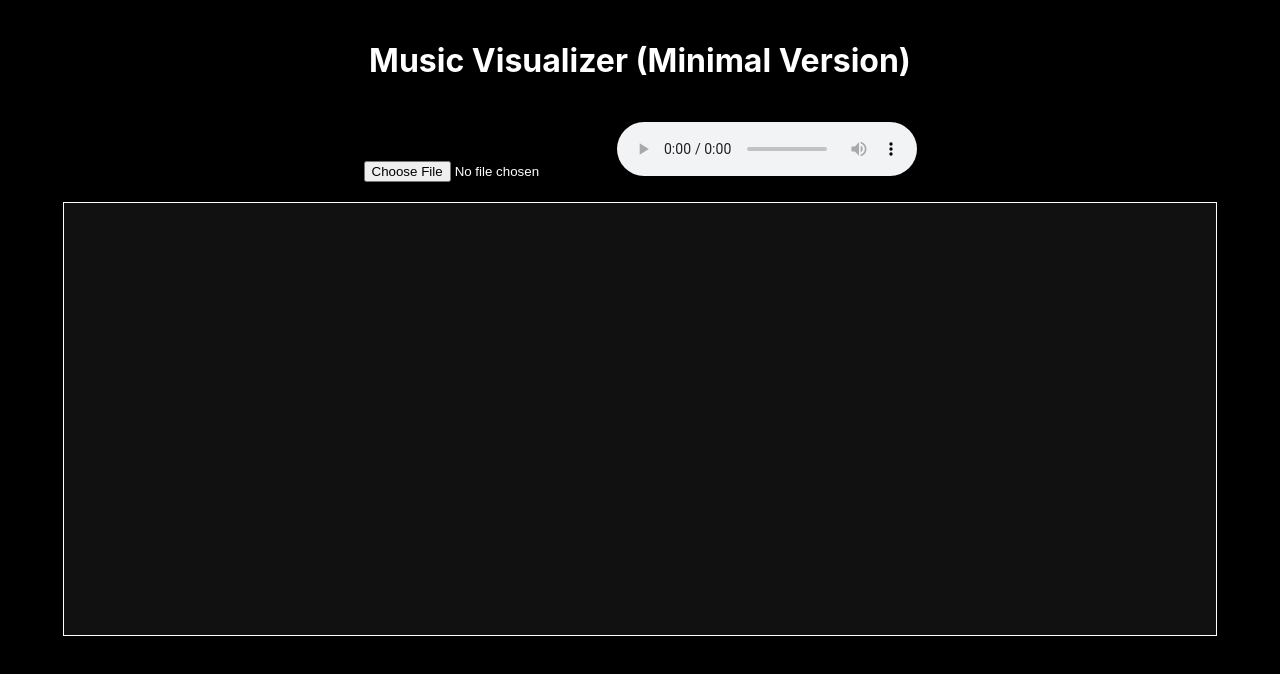
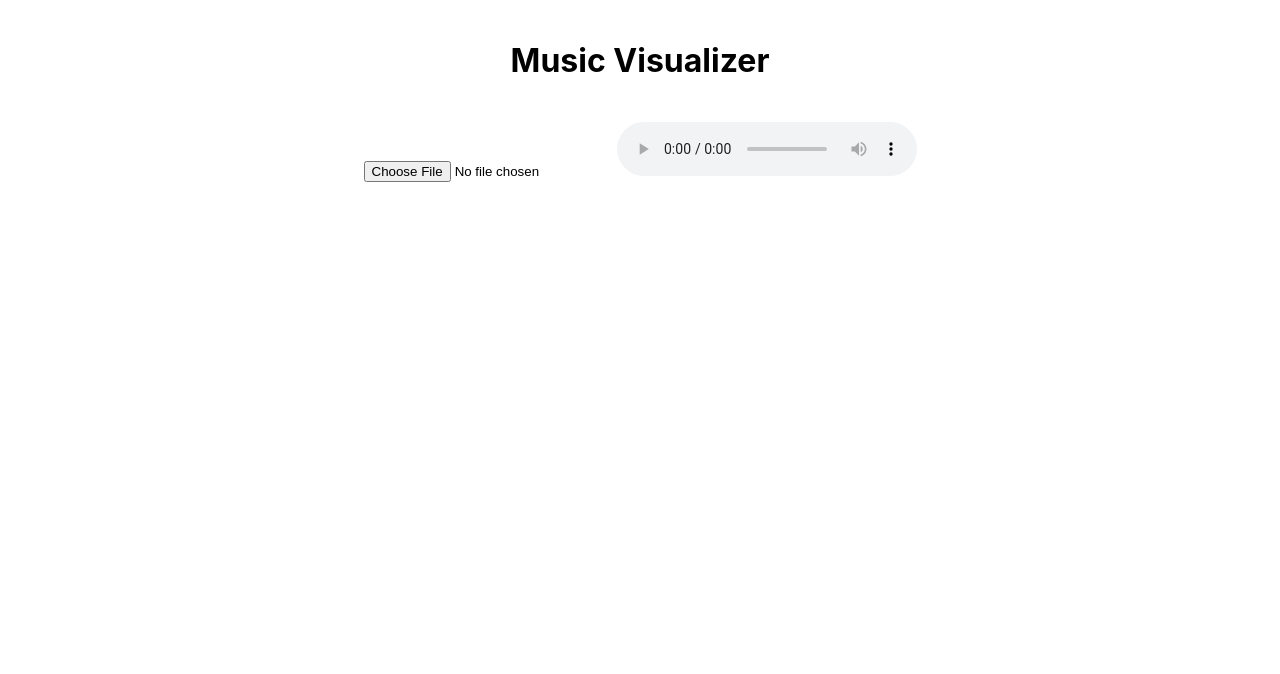
Before and after one commit to kaiserkurnadi/react-music-visualizer, a React (Create React App) app in the folder client/: page / in a window 1280 px wide. Shown: the top 674 px of the page. Built offline with nearby package versions, Linux system fonts and the light colour scheme.

Commit message:
Update App component title and adjust CSS for improved visual consistency

```diff
--- a/client/src/App.css
+++ b/client/src/App.css
@@ -1,11 +1,11 @@
 .App {
   text-align: center;
-  background: black;
-  color: white;
+  background: white;
+  color: black;
   height: 100vh;
   padding-top: 20px;
 }
 
 canvas {
-  background: #111;
+  background: white;
 }
--- a/client/src/App.js
+++ b/client/src/App.js
@@ -76,7 +76,7 @@ function App() {
 
   return (
     <div className="App">
-      <h1>Music Visualizer (Minimal Version)</h1>
+      <h1>Music Visualizer </h1>
 
       <input type="file" accept="audio/*" onChange={handleFile} />
 
```
